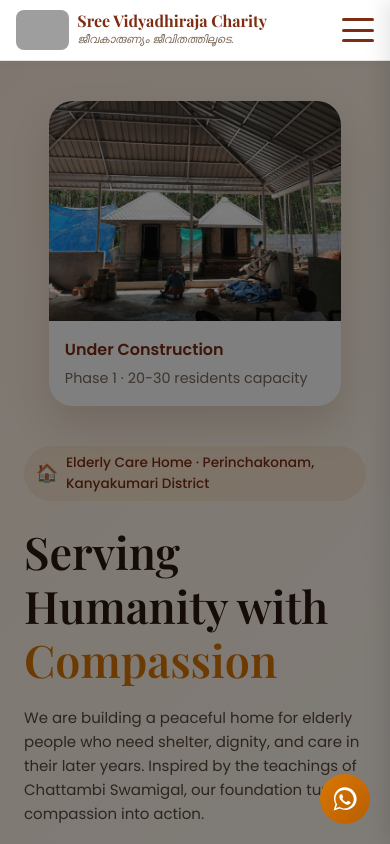
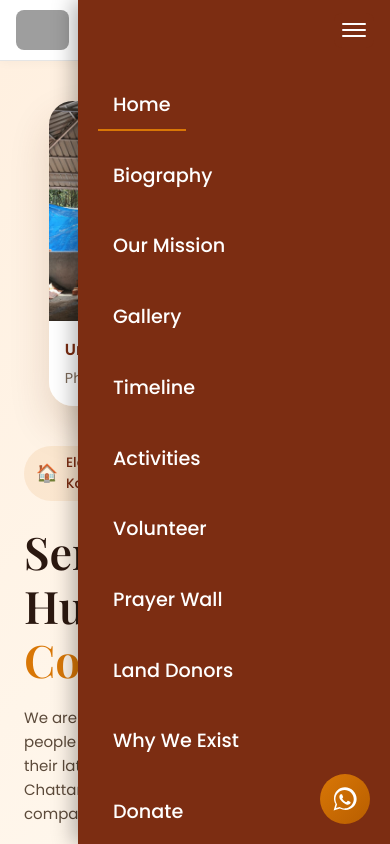
Before and after one commit to AjayBijukumar/vidyadhiraja-charity, a website: page public/index.html in a window 390 px wide. Both pictures are taken after a click on the button "Toggle navigation". Shown: the top 844 px of the page. Drawn offline with nearby package versions, Linux system fonts and the light colour scheme; no server answers; grey boxes are pictures that could not be loaded.

Commit message:
Fix mobile responsiveness - correct styles

```diff
--- a/public/index.html
+++ b/public/index.html
@@ -1342,6 +1342,34 @@
     }
   </script>
 
+  <script>
+  // DEBUG: Force menu to work
+  document.addEventListener('DOMContentLoaded', function() {
+    const btn = document.getElementById('navToggle');
+    const menu = document.getElementById('mainNav');
+
+    if (btn && menu) {
+      console.log('✅ Debug: Found menu elements');
+
+      btn.addEventListener('click', function() {
+        console.log('🍔 Hamburger clicked!');
+        menu.classList.toggle('active');
+        document.body.classList.toggle('menu-open');
+      });
+
+      // Close when clicking a link
+      menu.querySelectorAll('a').forEach(link => {
+        link.addEventListener('click', function() {
+          menu.classList.remove('active');
+          document.body.classList.remove('menu-open');
+        });
+      });
+    } else {
+      console.error('❌ Debug: Menu elements not found!');
+    }
+  });
+</script>
+
 </body>
 
 </html>
--- a/public/style.css
+++ b/public/style.css
@@ -2046,3 +2046,82 @@ h4 { font-size: 1.25rem; margin-bottom: 0.5rem; }
     margin-bottom: 8px;
   }
 }
+
+/* ===== FORCE MOBILE MENU TO BE VISIBLE ===== */
+@media (max-width: 768px) {
+  /* Make hamburger BIG and visible */
+  .nav-toggle {
+    display: flex !important;
+    width: 40px !important;
+    height: 35px !important;
+    background: #7c2d12 !important;
+    border-radius: 8px !important;
+    padding: 8px !important;
+    z-index: 10000 !important;
+  }
+
+  .nav-toggle span {
+    background: white !important;
+    height: 4px !important;
+    margin: 2px 0 !important;
+  }
+
+  /* Force menu to be visible when active */
+  .main-nav {
+    display: block !important;
+    position: fixed !important;
+    top: 0 !important;
+    right: -100% !important;
+    width: 80% !important;
+    height: 100vh !important;
+    background: #7c2d12 !important; /* Dark background so text is visible */
+    padding: 80px 20px 30px !important;
+    box-shadow: -5px 0 20px rgba(0,0,0,0.3) !important;
+    transition: right 0.3s ease !important;
+    z-index: 9999 !important;
+  }
+
+  .main-nav.active {
+    right: 0 !important;
+  }
+
+  /* Make menu text WHITE and visible */
+  .main-nav ul {
+    display: flex !important;
+    flex-direction: column !important;
+    gap: 20px !important;
+  }
+
+  .main-nav a {
+    color: white !important;
+    font-size: 1.2rem !important;
+    font-weight: 500 !important;
+    text-decoration: none !important;
+    padding: 10px 15px !important;
+    display: block !important;
+    background: transparent !important;
+    border-radius: 8px !important;
+  }
+
+  .main-nav a:hover {
+    background: #d97706 !important;
+  }
+
+  .nav-highlight, .nav-outline {
+    background: #d97706 !important;
+    color: white !important;
+    border: none !important;
+  }
+
+  /* Overlay */
+  body.menu-open::after {
+    content: '' !important;
+    position: fixed !important;
+    top: 0 !important;
+    left: 0 !important;
+    width: 100% !important;
+    height: 100% !important;
+    background: rgba(0,0,0,0.7) !important;
+    z-index: 9998 !important;
+  }
+}
```
